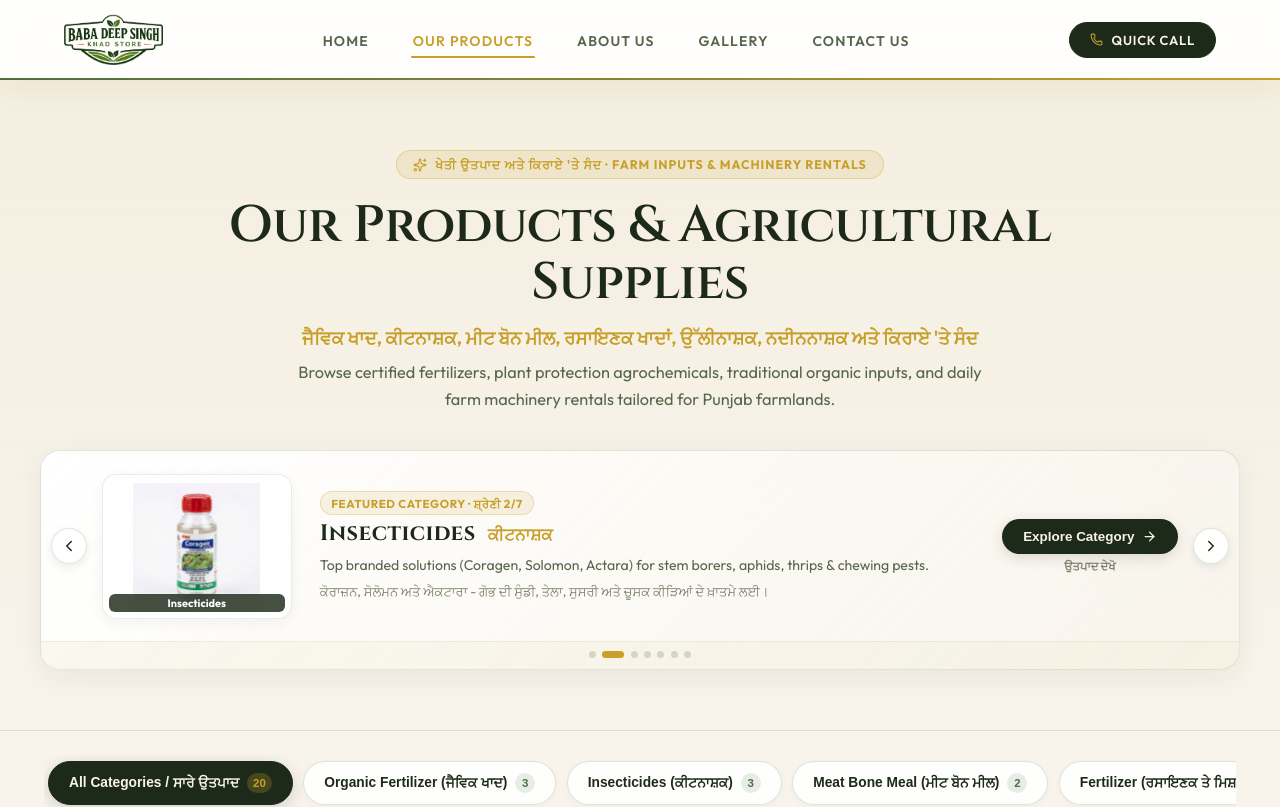
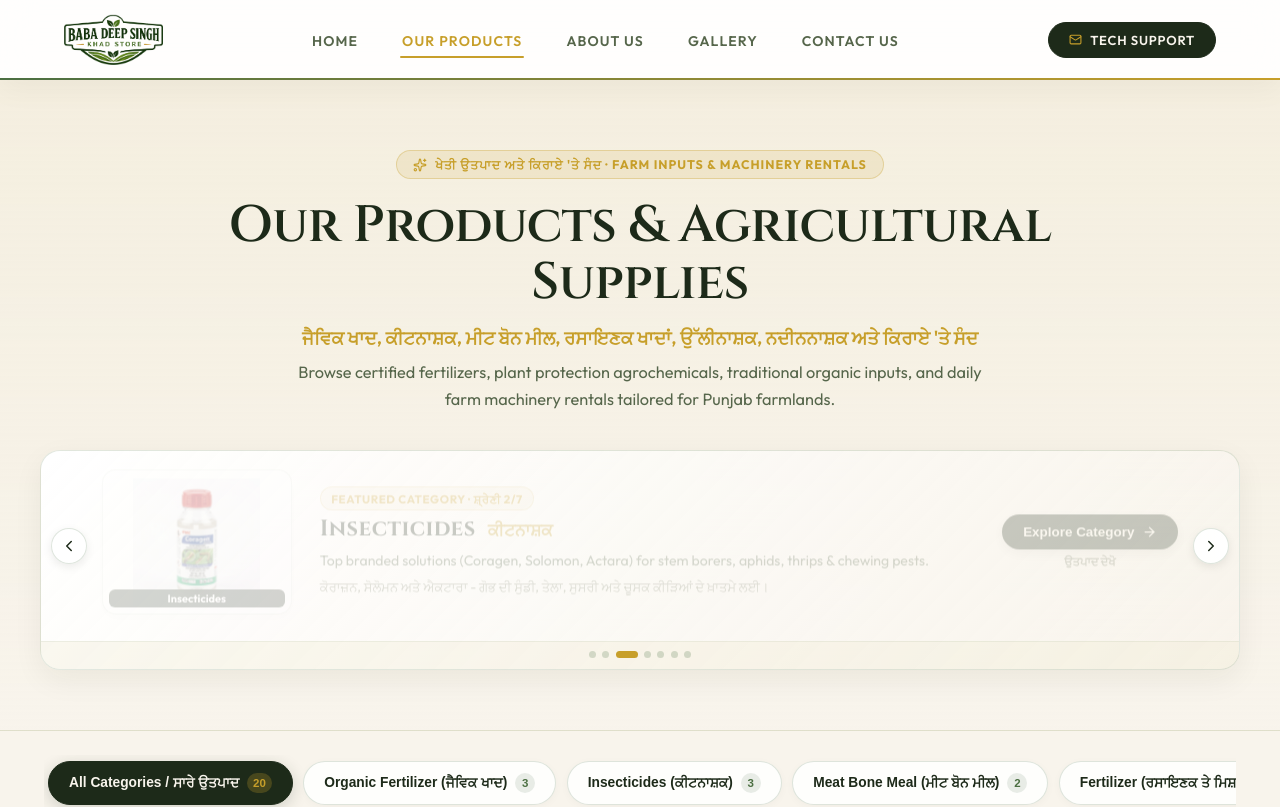
Before and after one commit to mahajanv44/babadeepsingh, a Next.js app: page /products in a window 1280 px wide. Shown: the top 807 px of the page. Built offline with nearby package versions, Linux system fonts and the light colour scheme.

Commit message:
refactor: update contact info to email support, adjust product slider animation, and clean up UI components

```diff
--- a/src/app/gallery/page.tsx
+++ b/src/app/gallery/page.tsx
@@ -8,7 +8,6 @@ export const metadata: Metadata = {
   openGraph: {
     title: "Gallery - Baba Deep Singh Khad Store",
     description: "Visual journey of Punjab agriculture, crops, store, and farming community in Amritsar.",
-    images: ["/images/gallery/mustard_field.webp"],
   },
 };
 
--- a/src/app/products/ProductsPageClient.tsx
+++ b/src/app/products/ProductsPageClient.tsx
@@ -54,7 +54,7 @@ export default function ProductsPageClient() {
 
     autoPlayTimerRef.current = setInterval(() => {
       setCurrentSlideIndex((prev) => (prev + 1) % PRODUCT_CATEGORIES.length);
-    }, 4500);
+    }, 3000);
 
     return () => {
       if (autoPlayTimerRef.current) clearInterval(autoPlayTimerRef.current);
@@ -147,10 +147,10 @@ export default function ProductsPageClient() {
               <AnimatePresence mode="wait">
                 <motion.div
                   key={activeCategoryData.id}
-                  initial={{ opacity: 0, y: 8 }}
+                  initial={{ opacity: 0, y: 6 }}
                   animate={{ opacity: 1, y: 0 }}
-                  exit={{ opacity: 0, y: -8 }}
-                  transition={{ duration: 0.28 }}
+                  exit={{ opacity: 0, y: -6 }}
+                  transition={{ duration: 0.3, ease: "easeInOut" }}
                   className={styles.slideContent}
                 >
                   {/* Category Visual */}
--- a/src/app/products/page.tsx
+++ b/src/app/products/page.tsx
@@ -23,7 +23,6 @@ export const metadata: Metadata = {
     title: "Agricultural Products & Farm Rentals | Baba Deep Singh Khad Store",
     description:
       "PAU certified farm inputs, bio-fertilizers, crop disease medicines, and rented equipment available at Gumtala, Amritsar.",
-    images: ["/images/products/organic_fertilizer_pack.webp"],
   },
 };
 
--- a/src/components/Navbar.module.css
+++ b/src/components/Navbar.module.css
@@ -350,28 +350,12 @@
   color: #fff;
 }
 
-.drawerNavLabelRow {
-  display: flex;
-  align-items: center;
-  gap: 6px;
-}
-
 .drawerNavLabel {
   display: block;
   font-size: 0.92rem;
   font-weight: 700;
   color: var(--text-primary);
   line-height: 1.2;
-}
-
-.drawerNavBadge {
-  display: inline-block;
-  font-size: 0.65rem;
-  font-weight: 700;
-  padding: 1px 6px;
-  border-radius: 999px;
-  background: rgba(199, 159, 42, 0.18);
-  color: var(--accent-gold);
 }
 
 .drawerNavPunjabi {
--- a/src/components/Navbar.tsx
+++ b/src/components/Navbar.tsx
@@ -7,7 +7,7 @@ import { motion, AnimatePresence, useScroll, useSpring } from "framer-motion";
 import {
   Menu,
   X,
-  Phone,
+  Mail,
   Home,
   Info,
   Images,
@@ -98,7 +98,6 @@ export default function Navbar({ activeSection, onNavClick }: NavbarProps) {
       punjabi: "ਸਾਡੇ ਉਤਪਾਦ",
       href: "/products",
       icon: PackageCheck,
-      badge: "19+ Items",
     },
     { id: "about", label: "About Us", punjabi: "ਸਾਡੇ ਬਾਰੇ", href: "/about", icon: Info },
     { id: "gallery", label: "Gallery", punjabi: "ਗੈਲਰੀ", href: "/gallery", icon: Images },
@@ -168,21 +167,21 @@ export default function Navbar({ activeSection, onNavClick }: NavbarProps) {
         {/* Desktop CTA / Mobile Quick App Action Cluster */}
         <div className={styles.navActions}>
           <a
-            href="tel:+919815265705"
+            href="mailto:support@babadeepsinghkhadstore.in"
             className={styles.ctaButton}
-            aria-label="Quick Call Store: +91 98152 65705"
+            aria-label="Tech Support: support@babadeepsinghkhadstore.in"
           >
-            <Phone size={13} className={styles.ctaIcon} />
-            <span>Quick Call</span>
+            <Mail size={13} className={styles.ctaIcon} />
+            <span>Tech Support</span>
           </a>
 
-          {/* Quick Mobile Direct Call Button */}
+          {/* Quick Mobile Direct Email Button */}
           <a
-            href="tel:+919815265705"
+            href="mailto:support@babadeepsinghkhadstore.in"
             className={styles.mobileActionBtnCall}
-            aria-label="Call Store Directly"
+            aria-label="Email Technical Support"
           >
-            <Phone size={17} />
+            <Mail size={17} />
           </a>
 
           {/* Mobile Hamburger Button */}
@@ -283,12 +282,7 @@ export default function Navbar({ activeSection, onNavClick }: NavbarProps) {
                             <IconComponent size={18} />
                           </div>
                           <div>
-                            <div className={styles.drawerNavLabelRow}>
-                              <span className={styles.drawerNavLabel}>{item.label}</span>
-                              {item.badge && (
-                                <span className={styles.drawerNavBadge}>{item.badge}</span>
-                              )}
-                            </div>
+                            <span className={styles.drawerNavLabel}>{item.label}</span>
                             <span className={styles.drawerNavPunjabi}>{item.punjabi}</span>
                           </div>
                         </div>
```
